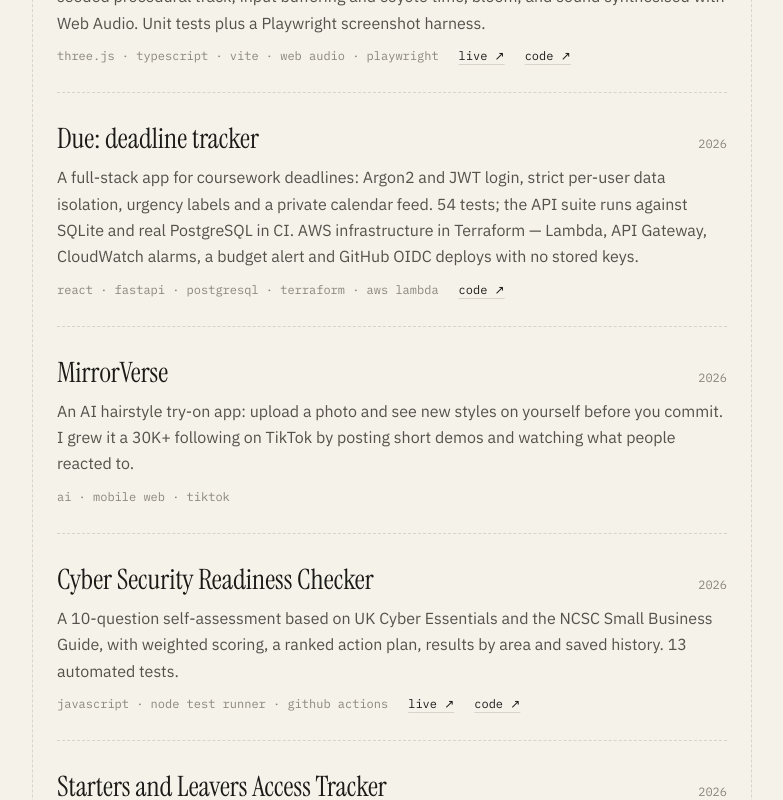
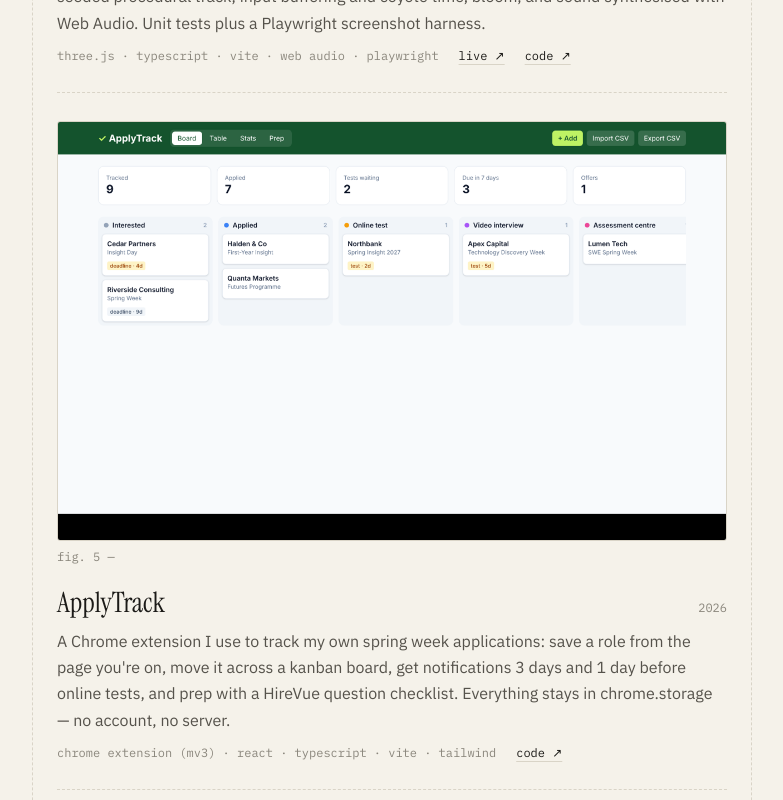
Before and after one commit to macroer16/personal-website, a Next.js app: page /projects in a window 1280 px wide. Shown: the part 2440-3240 px from the top of the page, without its empty margins (248-1031 px from the left). Built offline with nearby package versions, Linux system fonts and the light colour scheme.

Commit message:
Add ApplyTrack to projects

```diff
--- a/src/data/projects.ts
+++ b/src/data/projects.ts
@@ -51,6 +51,15 @@ export const projects: Project[] = [
     github: "https://github.com/macroer16/neon-runner",
     live: "https://neon-runner-vb.vercel.app",
     image: "/projects/neon-runner.png",
+  },
+  {
+    title: "ApplyTrack",
+    year: "2026",
+    description:
+      "A Chrome extension I use to track my own spring week applications: save a role from the page you're on, move it across a kanban board, get notifications 3 days and 1 day before online tests, and prep with a HireVue question checklist. Everything stays in chrome.storage — no account, no server.",
+    stack: "chrome extension (mv3) · react · typescript · vite · tailwind",
+    github: "https://github.com/macroer16/applytrack",
+    image: "/projects/applytrack.png",
   },
   {
     title: "Due: deadline tracker",
```
Also changed, not shown: public/projects/applytrack.png (added).
